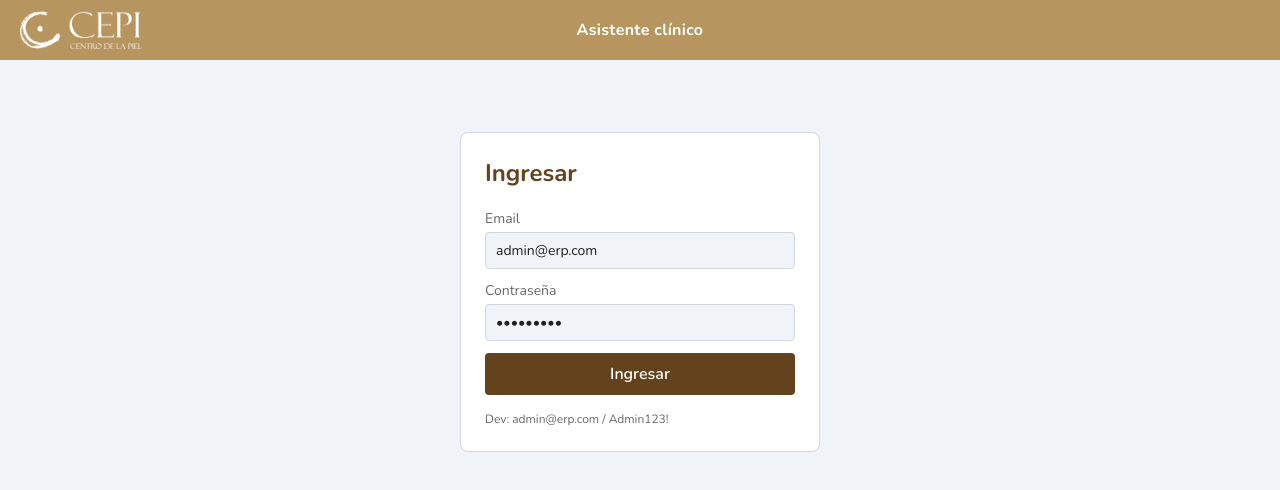
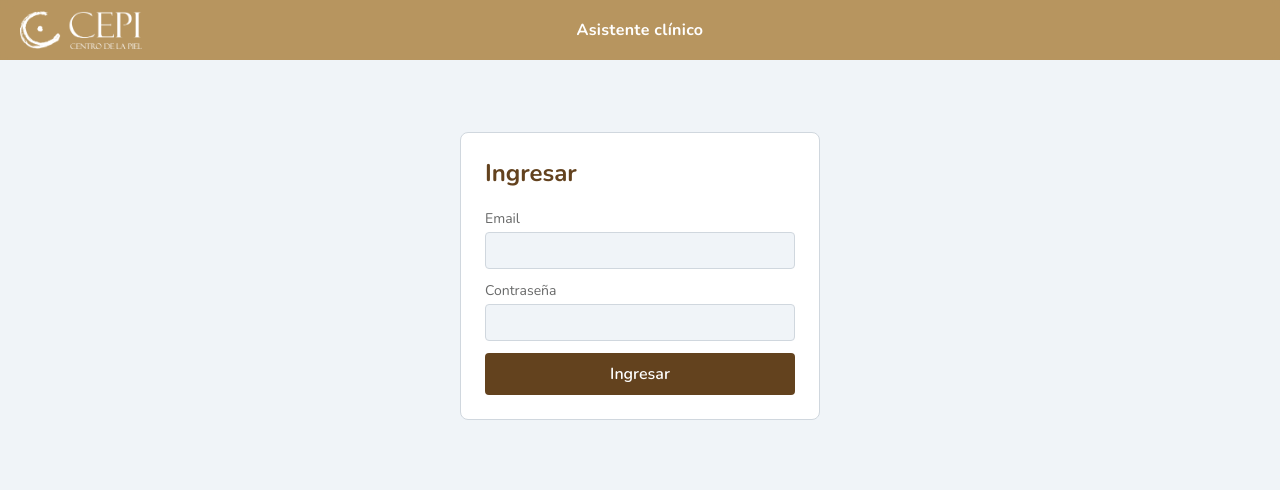
Before and after one commit to seyacat/cepi, a Vue app in the folder cepi-frontend/: page / in a window 1280 px wide. Shown: the top 490 px of the page. Built offline with nearby package versions, Linux system fonts and the light colour scheme.

Commit message:
fix(cepi-frontend): quitar hint y prefill de credenciales dev del login (prod)
Co-Authored-By: Claude Opus 4.8 (1M context) <noreply@anthropic.com>

```diff
--- a/cepi-frontend/src/components/Login.vue
+++ b/cepi-frontend/src/components/Login.vue
@@ -9,7 +9,6 @@
     </label>
     <button type="submit" :disabled="busy">{{ busy ? 'Ingresando…' : 'Ingresar' }}</button>
     <p v-if="error" class="error">{{ error }}</p>
-    <p class="hint">Dev: admin@erp.com / Admin123!</p>
   </form>
 </template>
 
@@ -18,8 +17,8 @@ import { ref } from 'vue';
 import { login } from '../api.js';
 
 const emit = defineEmits(['logged-in']);
-const email = ref('admin@erp.com');
-const password = ref('Admin123!');
+const email = ref('');
+const password = ref('');
 const busy  = ref(false);
 const error = ref('');
 
```
